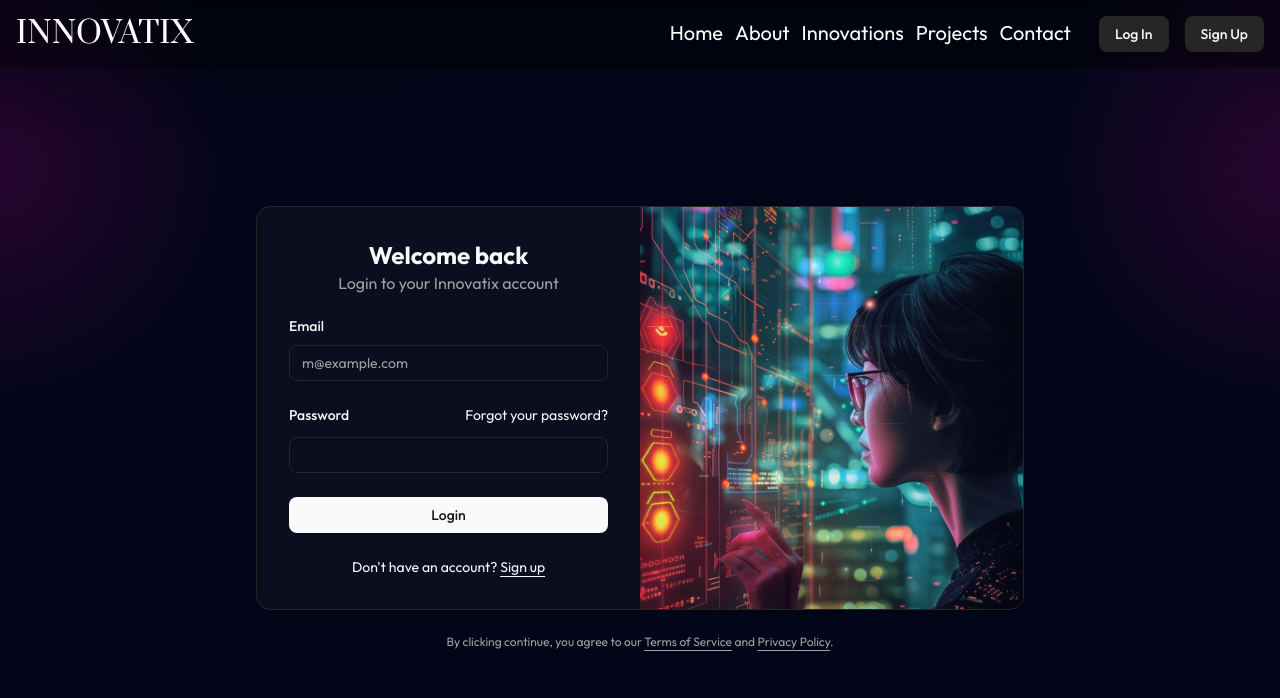
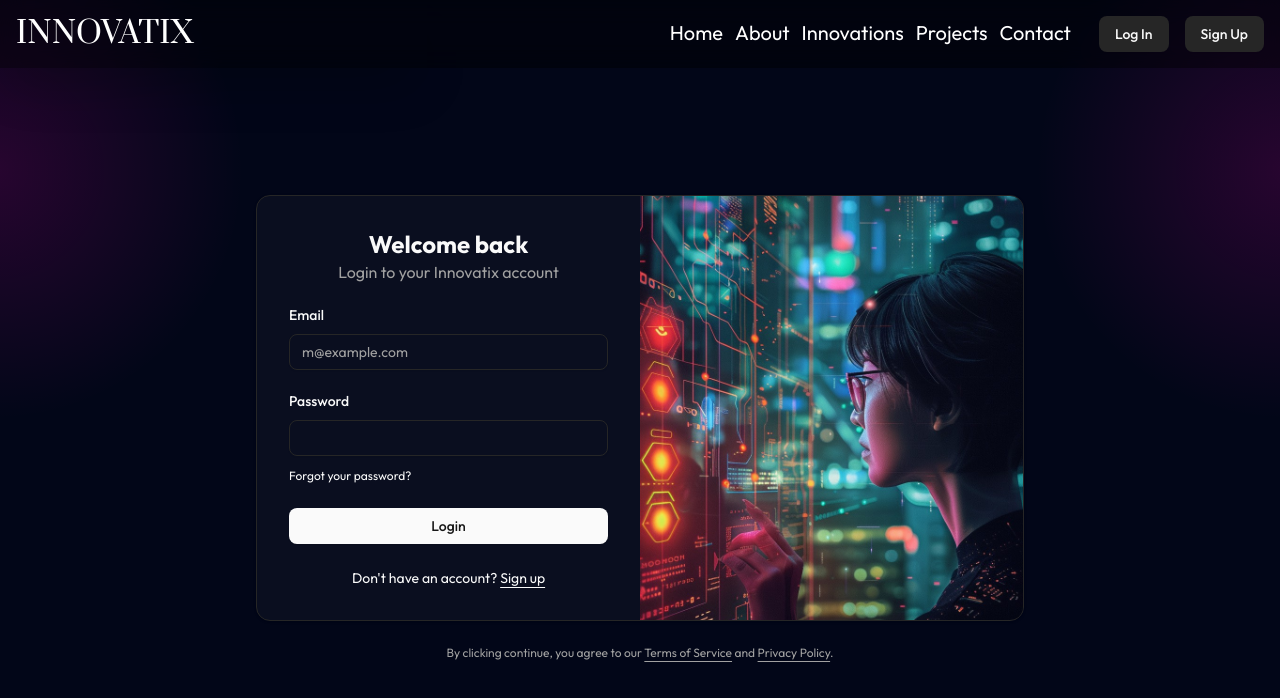
Before and after one commit to kaushiksarkaralt/innovatix, a React (Vite) app in the folder frontend/: page /login in a window 1280 px wide. Shown: the top 698 px of the page. Built offline with nearby package versions, Linux system fonts and the light colour scheme.

Commit message:
fix: update styling and position of "Forgot your password?" link in LoginForm component

```diff
--- a/frontend/src/components/authentication/login-form.tsx
+++ b/frontend/src/components/authentication/login-form.tsx
@@ -35,14 +35,14 @@ export function LoginForm({
               <div className="grid gap-3">
                 <div className="flex items-center">
                   <Label htmlFor="password">Password</Label>
-                  <a
-                    href="#"
-                    className="ml-auto text-sm underline-offset-2 hover:underline"
-                  >
-                    Forgot your password?
-                  </a>
                 </div>
                 <Input id="password" type="password" required />
+              <a
+                href="#"
+                className="text-xs underline-offset-2 hover:underline"
+              >
+                Forgot your password?
+              </a>
               </div>
               <Button type="submit" className="w-full">
                 Login
```
